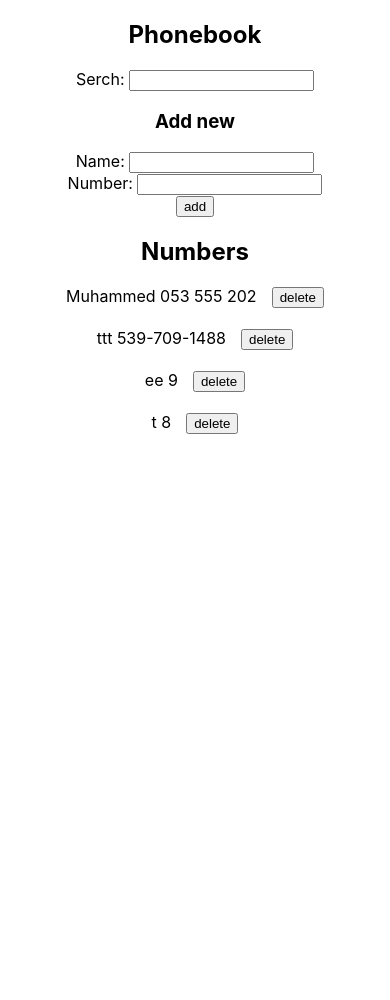
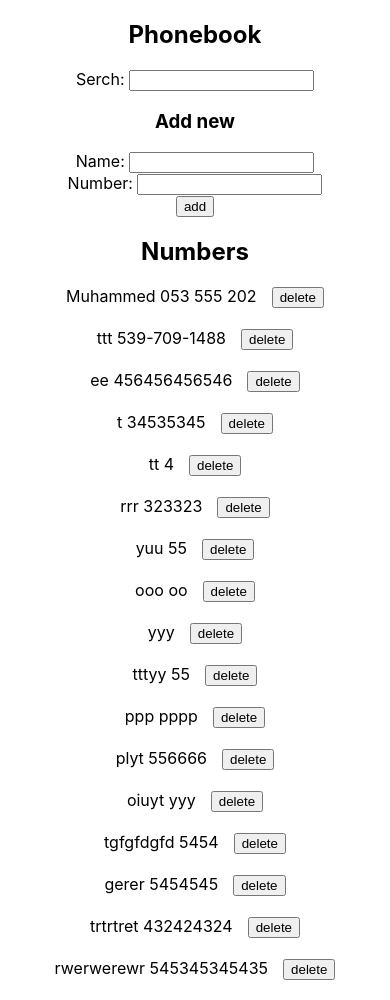
Before and after one commit to m-aljamal/fullstackopen, a React (Create React App) app in the folder part_2/phonebook/: page / in a window 390 px wide. Before the commit the page ends 844 px from the top, so only its background shows below. Built offline with nearby package versions, Linux system fonts and the light colour scheme; data requests are answered from the project's data file.

Commit message:
phonebook step 11

```diff
--- a/part_2/phonebook/db.json
+++ b/part_2/phonebook/db.json
@@ -12,13 +12,78 @@
     },
     {
       "name": "ee",
-      "number": "9",
+      "number": "456456456546",
       "id": 4
     },
     {
       "name": "t",
-      "number": "8",
+      "number": "34535345",
       "id": 5
+    },
+    {
+      "name": "tt",
+      "number": "4",
+      "id": 6
+    },
+    {
+      "name": "rrr",
+      "number": "323323",
+      "id": 7
+    },
+    {
+      "name": "yuu",
+      "number": "55",
+      "id": 8
+    },
+    {
+      "name": "ooo",
+      "number": "oo",
+      "id": 9
+    },
+    {
+      "name": "",
+      "number": "yyy",
+      "id": 10
+    },
+    {
+      "name": "tttyy",
+      "number": "55",
+      "id": 11
+    },
+    {
+      "name": "ppp",
+      "number": "pppp",
+      "id": 12
+    },
+    {
+      "name": "plyt",
+      "number": "556666",
+      "id": 13
+    },
+    {
+      "name": "oiuyt",
+      "number": "yyy",
+      "id": 14
+    },
+    {
+      "name": "tgfgfdgfd",
+      "number": "5454",
+      "id": 15
+    },
+    {
+      "name": "gerer",
+      "number": "5454545",
+      "id": 16
+    },
+    {
+      "name": "trtrtret",
+      "number": "432424324",
+      "id": 17
+    },
+    {
+      "name": "rwerwerewr",
+      "number": "545345345435",
+      "id": 18
     }
   ]
 }
--- a/part_2/phonebook/src/App.css
+++ b/part_2/phonebook/src/App.css
@@ -2,37 +2,16 @@
   text-align: center;
 }
 
-.App-logo {
-  height: 40vmin;
-  pointer-events: none;
+.add, .update {
+  color: #4caf50;
+  font-size: 1.3rem;
+  background: #f7f1f1;
+  width: 60%;
+  margin: 20px auto;
+  border: 2px solid #4caf50;
+  padding: 7px;
 }
-
-@media (prefers-reduced-motion: no-preference) {
-  .App-logo {
-    animation: App-logo-spin infinite 20s linear;
-  }
+.update{
+  color: #4b67e2;
+  border: 2px solid #4b67e2;
 }
-
-.App-header {
-  background-color: #282c34;
-  min-height: 100vh;
-  display: flex;
-  flex-direction: column;
-  align-items: center;
-  justify-content: center;
-  font-size: calc(10px + 2vmin);
-  color: white;
-}
-
-.App-link {
-  color: #61dafb;
-}
-
-@keyframes App-logo-spin {
-  from {
-    transform: rotate(0deg);
-  }
-  to {
-    transform: rotate(360deg);
-  }
-}
--- a/part_2/phonebook/src/App.js
+++ b/part_2/phonebook/src/App.js
@@ -3,11 +3,14 @@ import "./App.css";
 import Person from "./components/Person";
 import CreateNew from "./components/CreateNew";
 import backend from "./components/backend";
+import Message from "./components/Message";
 
 function App() {
   const [persons, setPersons] = useState([]);
 
   const [serchName, setSerchName] = useState([]);
+
+  const [message, setMessage] = useState(null);
 
   useEffect(() => {
     const getData = async () => {
@@ -17,6 +20,12 @@ function App() {
     getData();
   }, []);
 
+  const addMessage = (message, type) => {
+    setMessage({ message, type });
+    setTimeout(() => {
+      setMessage(null);
+    }, 5000);
+  };
   const handleSubmit = async (value) => {
     const { name, number } = value;
 
@@ -32,6 +41,7 @@ function App() {
           setPersons(
             persons.map((person) => (person.id !== checkName.id ? person : res))
           );
+          addMessage(`Number updated ${number}`, "update");
         } catch (error) {
           console.log(error);
         }
@@ -40,6 +50,7 @@ function App() {
       try {
         const res = await backend.create({ name, number });
         setPersons(persons.concat(res));
+        addMessage(`Added ${name}`, "add");
       } catch (error) {
         console.log(error);
       }
@@ -69,6 +80,8 @@ function App() {
   return (
     <div className="App">
       <h2>Phonebook</h2>
+      {message && <Message message={message} />}
+
       <div>
         Serch: <input type="text" onChange={handleSerch} />
       </div>
--- /dev/null
+++ b/part_2/phonebook/src/components/Message.js
@@ -0,0 +1,11 @@
+import React from "react";
+
+const Message = ({ message: { message, type } }) => {
+  return (
+    <div className={type === "add" ? "add" : "update" ? "update" : "remove"}>
+      {message}
+    </div>
+  );
+};
+
+export default Message;
--- a/part_2/phonebook/src/components/backend.js
+++ b/part_2/phonebook/src/components/backend.js
@@ -19,6 +19,8 @@ const update = async (id, data) => {
   const res = await axios.put(`${baseUrl}/${id}`, data);
   return res.data;
 };
+
+
 export default {
   getAll,
   create,
```
